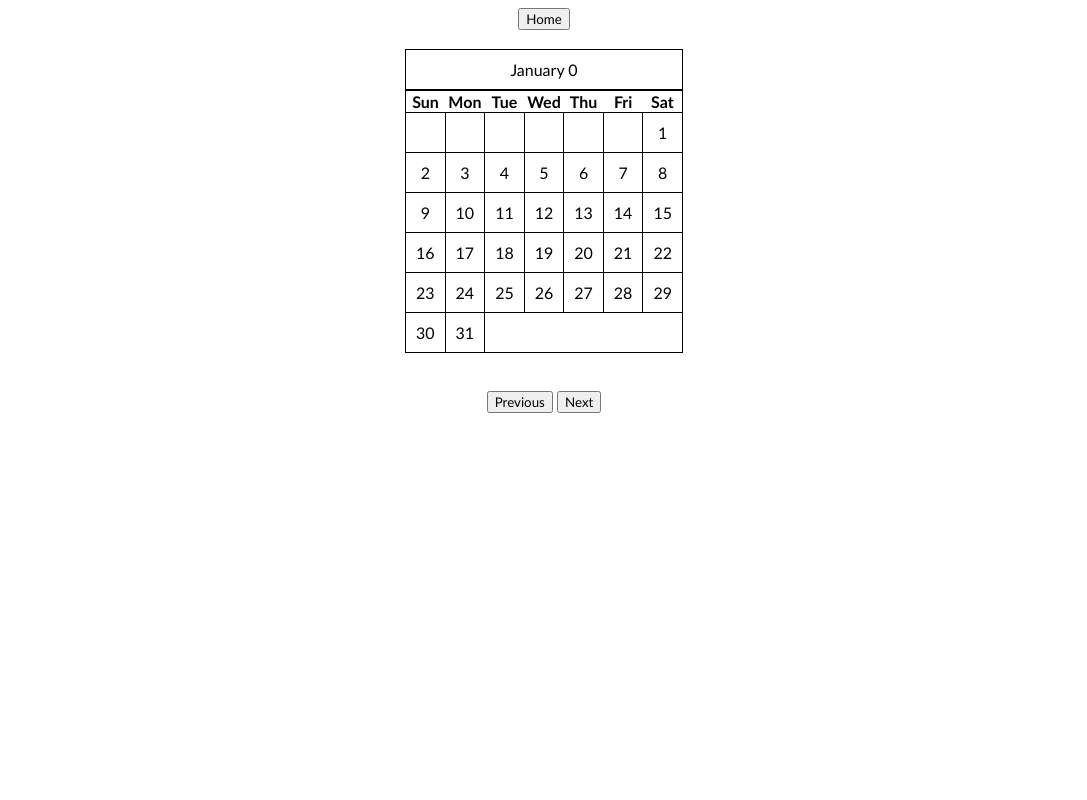
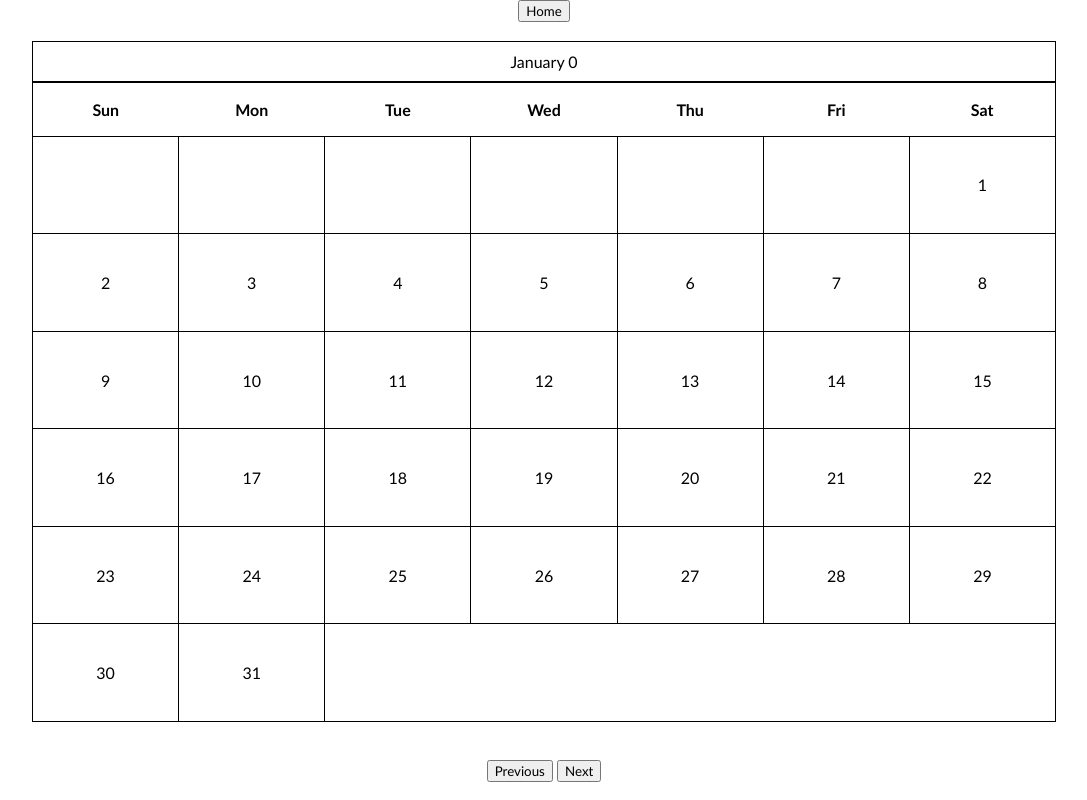
Before and after one commit to kailashrao/Custom-Calendar, a plain HTML site: page months.html in a window 1280 px wide. Shown: the whole page, without its empty margins (96-1183 px from the left). Drawn offline with Linux system fonts and the light colour scheme.

Commit message:
Fill page with calendar

```diff
--- a/months.js
+++ b/months.js
@@ -1,5 +1,5 @@
-year = Number(sessionStorage.getItem("year"));
-month = Number(sessionStorage.getItem("month"));
+let year = Number(sessionStorage.getItem("year"));
+let month = Number(sessionStorage.getItem("month"));
 
 document.getElementById("home").addEventListener("click", goHome);
 document.getElementById("prev").addEventListener("click", prevMonth);
@@ -36,7 +36,7 @@ function generateCalendar(year, month) {
     for(let k = 0; k < allMonths.length; k++) {
 
         if(k == month) {
-            document.getElementById("title").innerHTML = allMonths[k];
+            document.getElementById("title").innerHTML = allMonths[k] + " " + year;
 
             let monthTable = "<caption>" + allMonths[k] + " " + year + "</caption>";
 
--- a/styles.css
+++ b/styles.css
@@ -12,10 +12,27 @@ table, tr, td, caption {
 
 }
 
+table {
+    height:80%;
+    width:80%;
+    top: 0;
+    bottom: 0;
+    left: 0;
+    right: 0;
+}
+
+
+
 .container {
     justify-content: center;
     align-items: center;
     text-align: center;
-
+    height:100%;
+    width:100%;
+    position:absolute;
+    top: 0;
+    bottom: 0;
+    left: 0;
+    right: 0;
 
 }
```
